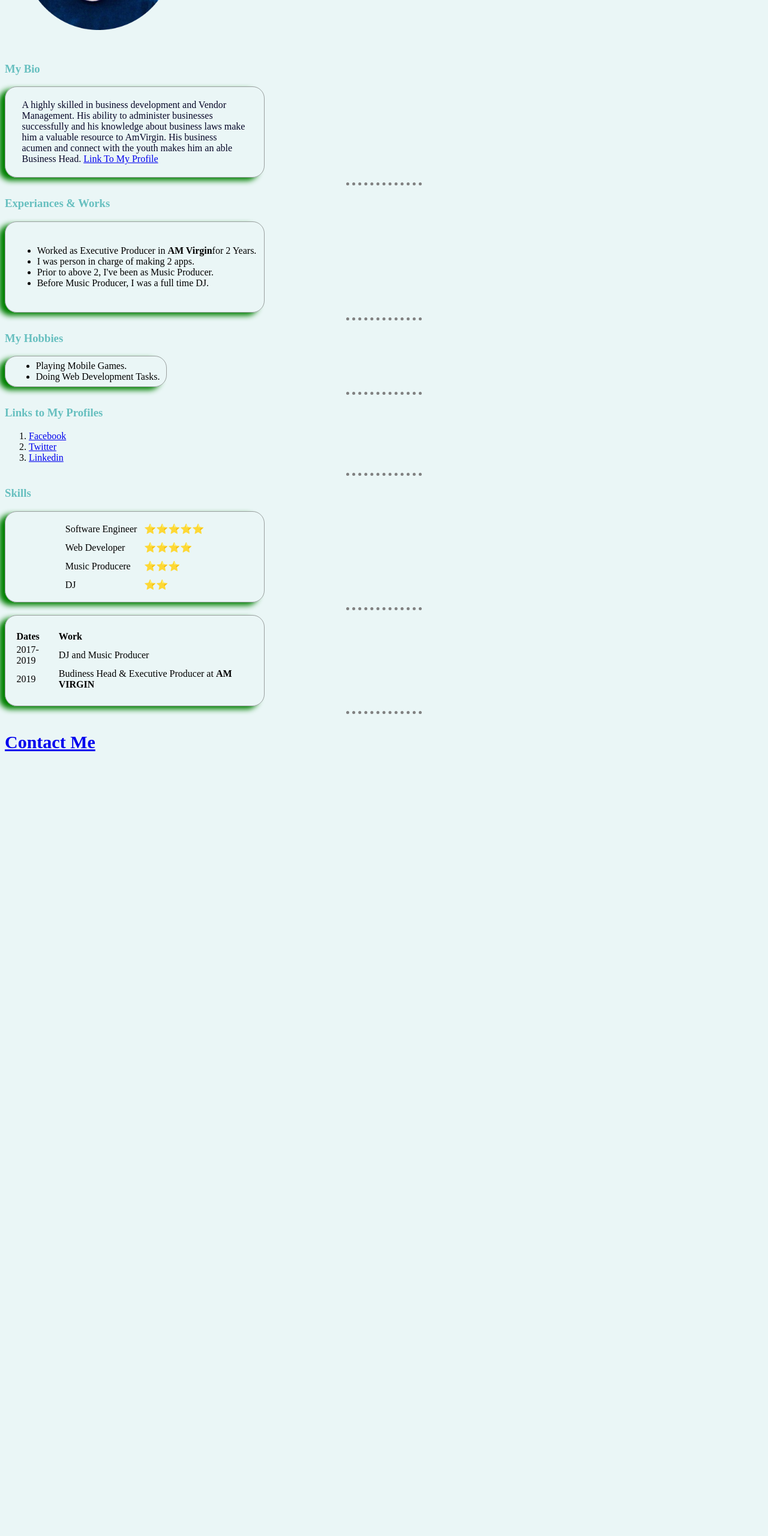
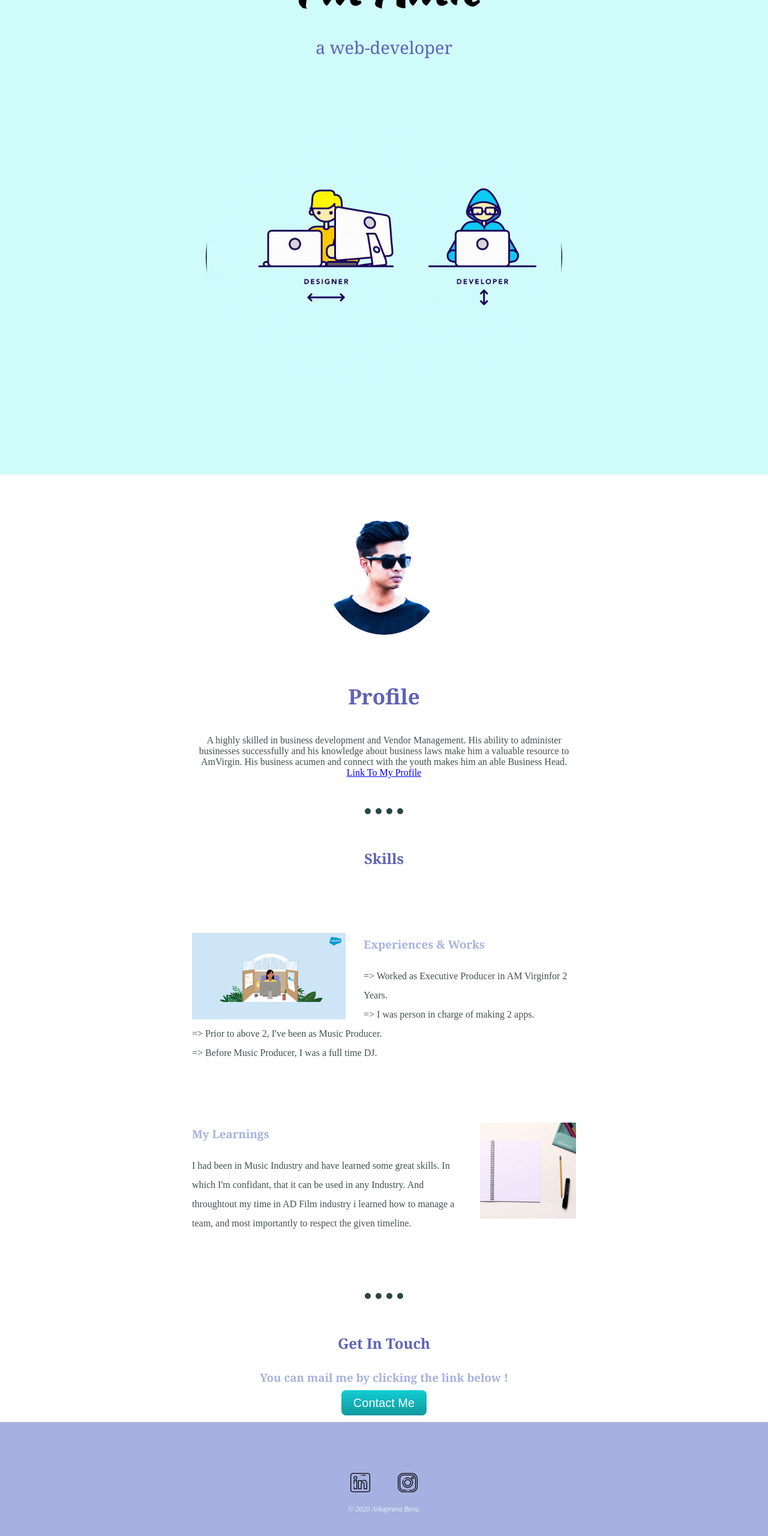
Before and after one commit to sn1perdj/cv, a plain HTML site: page index.html in a window 1280 px wide. Shown: the part 239-2799 px from the top of the page at 60% size. Before the commit the page ends 1523 px from the top, so only its background shows below. Drawn offline with Linux system fonts and the light colour scheme.

Commit message:
New Style

```diff
--- /dev/null
+++ b/css/styles.css
@@ -0,0 +1,157 @@
+body {
+    margin: 0;
+    text-align: center;
+}
+
+h1 {
+    font-size: 5.562rem;
+    margin-top: 50px;
+    font-family: 'Kaushan Script', cursive;
+}
+
+h2 {
+    line-height: 2;
+    color: #5e63b6;
+    font-family: 'Noto Serif', serif;
+    font-size: 1.5rem;
+}
+
+h3 {
+    color: #a6b1e1;
+    font-family: 'Noto Serif', serif;
+
+}
+
+p {
+    color: #40514E;
+}
+
+hr {
+    margin: 50px auto;
+    border-style: none;
+    border-width: 10px;
+    border-top-style: dotted;
+    border-color: #294747;
+    width: 5%;
+}
+
+
+/*************************************** CLASSES STYLES ***********************************************/
+.top-container {
+    background-color: #D0FBFB;
+    position: relative;
+    padding: 100px;
+}
+
+.developer {
+    font-weight: normal;
+    font-size: 1.8rem;
+    margin-top: -50px;
+}
+
+#top-pic {
+    margin: 30px auto 35px auto;
+    margin-top: 75px;
+    width: 55%;
+    border-radius: 100%;
+}
+
+/* .middle-container {
+
+} */
+
+#my-pic {
+    margin: 30px auto 35px auto;
+    margin-top: 75px;
+    width: 15%;
+    border-radius: 100%;
+}
+
+.intro {
+    font-size: 35px;
+}
+
+.parel {
+    width: 50%;
+    margin: auto;
+}
+
+.skill-row {
+    text-align: left;
+    width: 50%;
+    margin: 100px auto;
+    line-height: 2;
+}
+
+.coding {
+    margin-right: 30px;
+    float: left;
+    width: 40%;
+}
+
+.hobbies {
+    margin-left: 30px;
+    float: right;
+    width: 25%;
+
+}
+
+.touch {
+    padding-bottom: 20px;
+}
+
+.btn {
+    background: #11cdd4;
+    background-image: -webkit-linear-gradient(top, #11cdd4, #11999e);
+    background-image: -moz-linear-gradient(top, #11cdd4, #11999e);
+    background-image: -ms-linear-gradient(top, #11cdd4, #11999e);
+    background-image: -o-linear-gradient(top, #11cdd4, #11999e);
+    background-image: linear-gradient(to bottom, #11cdd4, #11999e);
+    -webkit-border-radius: 8;
+    -moz-border-radius: 8;
+    border-radius: 8px;
+    font-family: Arial;
+    color: #ffffff;
+    font-size: 20px;
+    padding: 10px 20px 10px 20px;
+    text-decoration: none;
+}
+
+.btn:hover {
+    background: #30e3cb;
+    background-image: -webkit-linear-gradient(top, #30e3cb, #2bc4ad);
+    background-image: -moz-linear-gradient(top, #30e3cb, #2bc4ad);
+    background-image: -ms-linear-gradient(top, #30e3cb, #2bc4ad);
+    background-image: -o-linear-gradient(top, #30e3cb, #2bc4ad);
+    background-image: linear-gradient(to bottom, #30e3cb, #2bc4ad);
+    text-decoration: none;
+}
+
+.contact-me {
+    margin-bottom: 20px;
+}
+
+.bottom-container {
+    background-color: #a6b1e1;
+    color: #11999E;
+    padding: 85px 100px 100px 100px;
+    height: 5px;
+}
+
+.footer {
+    font-size: 25px;
+    padding: 25px 20px;
+    text-decoration: none;
+}
+
+.copyright {
+    font-size: 0.75rem;
+    font-style: italic;
+    color: #EAF6F6;
+    padding-top: 15px;
+    margin: auto auto 0 auto;
+}
+
+.photo-manu {
+    width: 3%;
+}
--- a/index.html
+++ b/index.html
@@ -2,102 +2,58 @@
 <html lang="en">
 <head>
     <meta charset="UTF-8">
-    <meta http-equiv="X-UA-Compatible" content="IE=edge">
-    <meta name="viewport" content="width=device-width, initial-scale=1.0">
-    <title>Amit's Personal Site</title>
-    <link rel="stylesheet" href="css/style.css">
+    <title>Personal Website</title>
+    <link rel="stylesheet" href="css/styles.css">
+    <link rel="stylesheet" href="https://fonts.googleapis.com/css2?family=Kaushan+Script&family=Mukta:wght@500&family=Noto+Serif:wght@400;700&display=swap">
 </head>
 <body>
-    <table cellspacing="30">
-        <tr>
-            <td><img src="image/amit.png" alt="Amit's Picture"></td>
-            <td> <h1>Amit Kumar Singh</h1>
-                <dl>
-                    <dt><em>Business Head at <strong>AM Virgin</strong></em></dt>
-                    <dt><em>202 Kaale House</em></dt>
-                    <dt><em>Bunder RD, Versova</em></dt>
-                    <dt><em>Andgeri (W), Mumbai -400061</em></dt>
-                </dl>
-            </td>
-        </tr>
-    </table>
-    <h3>My Bio</h3>
+    <div  class="top-container">
+
+        <h1>I'm Amit</h1>
+        <h2 class="developer">a web-developer</h2>
+        <img id="top-pic" src="img/dev.gif" alt="Amit's Pic">
+    </div>
+    <div class="middle-container">
         <div>
-        <p class="bio">
-            A highly skilled in business development and Vendor Management. His ability to administer businesses successfully and his knowledge about business laws make him a valuable resource to AmVirgin. His business acumen and connect with the youth makes him an able Business Head.
+            <img id="my-pic" src="img/amit.png" alt="">
+            <h2 class="intro">Profile</h2>
+            <p class="parel">A highly skilled in business development and Vendor Management. His ability to administer businesses successfully and his knowledge about business laws make him a valuable resource to AmVirgin. His business acumen and connect with the youth makes him an able Business Head.
                 <a href="https://amvirgin.in/team/">Link To My Profile</a>
             </p>
         </div>
         <hr>
-    <h3>Experiances & Works</h3>
         <div>
-        <ul>
-            <li>Worked as Executive Producer in <strong>AM Virgin</strong>for 2 Years.</li>
-            <li>I was person in charge of making 2 apps.</li>
-            <li>Prior to above 2, I've been as Music Producer.</li>
-            <li>Before Music Producer, I was a full time DJ.</li>
-        </ul>
+            <h2>Skills</h2>
+            <div class="skill-row">
+                <img class="coding" src="img/work.gif" alt="">
+                <h3>Experiences & Works</h3>
+                <p class="codingp"> => Worked as Executive Producer in AM Virginfor 2 Years. <br>
+                    => I was person in charge of making 2 apps. <br>
+                    => Prior to above 2, I've been as Music Producer. <br>
+                    => Before Music Producer, I was a full time DJ.</p>
+            </div>
+            <div class="skill-row">
+                <img class="hobbies" src="img/learning.gif" alt="">
+                <h3>My Learnings</h3>
+                <p>I had been in Music Industry and have learned some great skills. In which I'm confidant, that it can be used in any Industry. And throughtout my time in AD Film industry i learned how to manage a team, and most importantly to respect the given timeline.</p>
+            </div>
         </div>
         <hr>
-    <h3>My Hobbies</h3>
-    <div class="hobbies">
-        <ul>
-            <li>Playing Mobile Games.</li>
-            <li>Doing Web Development Tasks.</li>
-        </ul>
+        <div class="touch">
+            <h2>Get In Touch</h2>
+            <h3>You can mail me by clicking the link below !</h3>
+            <!-- <p>Maybe we can talk and drink beer together . check out my details below 😄</p> -->
+            <a href="mailto:dj.deadshow@gmail.com" class="btn">Contact Me</a>
         </div>
-    <hr>
-    <h3>Links to My Profiles</h3>
-    <ol>
-        <li><a href="https://www.facebook.com/Sn1PerdJ">Facebook</a></li>
-        <li><a href="https://twitter.com/sn1perdj">Twitter</a></li>
-        <li><a href="https://www.linkedin.com/in/sn1perdj/">Linkedin</a></li>
-    </ol>
-    <hr>
-    <h3>Skills</h3>
-    <div>
-        <table class="skills" cellspacing="10" >
-            <tr>
-                <td>Software Engineer</td>
-                <td>⭐⭐⭐⭐⭐</td>
-            </tr>
-            <tr>
-                <td>Web Developer</td>
-                <td>⭐⭐⭐⭐</td>
-            </tr>
-            <tr>
-                <td>Music Producere</td>
-                <td>⭐⭐⭐</td>
-
-            </tr>
-            <tr>
-                <td>DJ</td>
-                <td>⭐⭐</td>
-            </tr>
-        </table>
     </div>
-    <hr>
-    <div>
-        <table class="dates">
-            <thead>
-                <tr>
-                    <th>Dates</th>
-                    <th>Work</th>
-                </tr>
-            </thead>
-            <tbody>
-                <tr>
-                    <td>2017-2019</td>
-                    <td>DJ and Music Producer</td>
-                </tr>
-                <tr>
-                    <td>2019</td>
-                    <td>Budiness Head & Executive Producer at <strong>AM VIRGIN</strong></td>
-                </tr>
-            </tbody>
-        </table>
+    <div class="bottom-container">
+        <a class="footer" href="https://www.linkedin.com/in/sn1perdj/">
+            <img class="photo-manu" src="img/linkedin.svg" alt="">
+        </a>
+        <a class="footer" href="https://www.instagram.com/p5yk1k/">
+            <img class="photo-manu" src="img/Insta.svg" alt="">
+        </a>
+        <p class="copyright">© 2020 Arkaprava Bera.</p>
     </div>
-    <hr>
-    <h3 class="contactme"><a href="contactme.html">Contact Me</a></h3>
 </body>
 </html>
```
Also changed, not shown: img/Insta.svg (added), img/amit.png (added), img/dev.gif (added), img/learning.gif (added), img/linkedin.svg (added), img/work.gif (added). Lines whose indentation alone changed are shown as unchanged.
